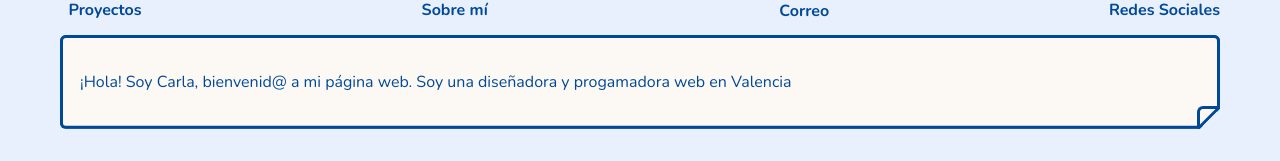
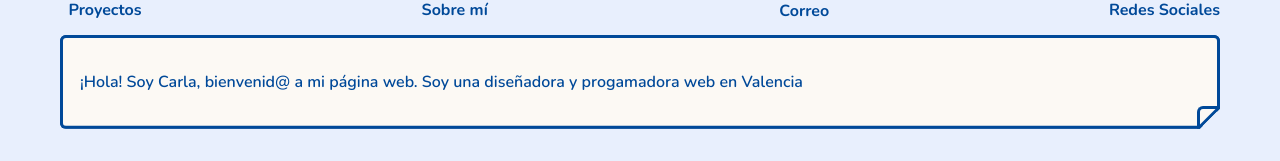
Before and after one commit to carugui/project-gamma, a React (Vite) app: page / in a window 1280 px wide. Shown: the part 333-494 px from the top of the page. Built offline with nearby package versions, Linux system fonts and the light colour scheme.

Commit message:
arreglado peso p

```diff
--- a/src/scss/_typography.scss
+++ b/src/scss/_typography.scss
@@ -13,7 +13,7 @@ h1, h2, h3, h4, h5, h6 {
 p {
     font-family: $font-p;
     font-size: fs(medium); // 16px
-    font-weight: fw(regular);
+    font-weight: fw(bold);
 }
 
 h1,
```
